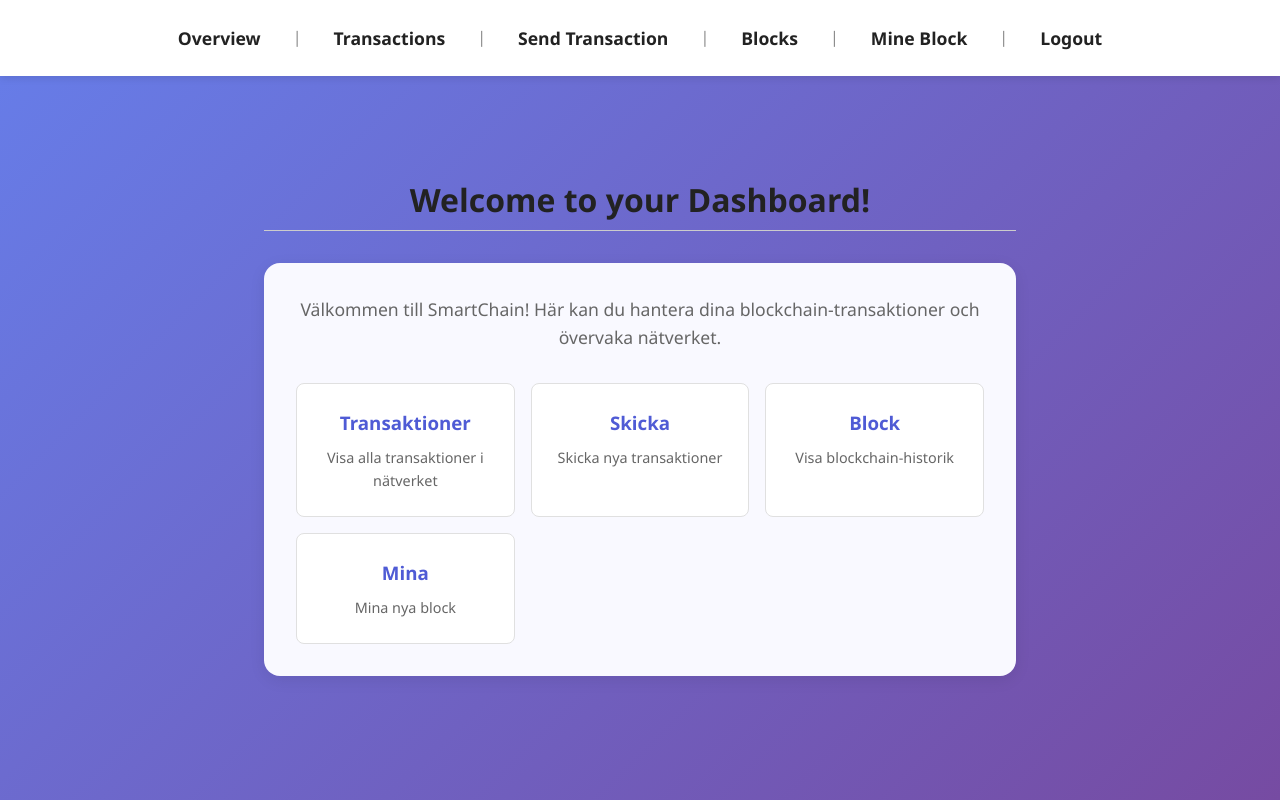
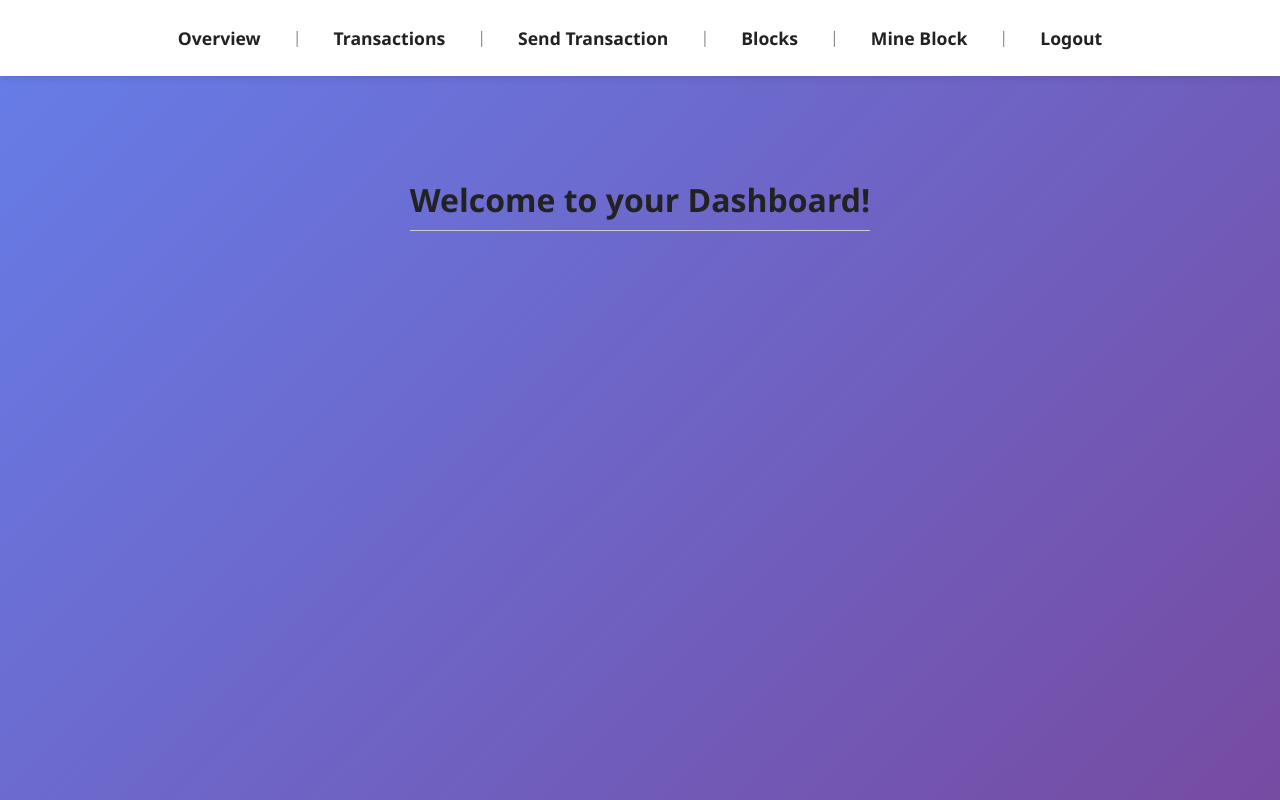
Before and after one commit to ritawi8/smartchain, a React (Vite) app in the folder client/: page /dashboard in a window 1280 px wide. Built offline with nearby package versions, Linux system fonts and the light colour scheme.

Commit message:
dashboard style

```diff
--- a/client/src/pages/Dashboard.jsx
+++ b/client/src/pages/Dashboard.jsx
@@ -15,86 +15,7 @@ const Dashboard = () => {
 				}}>
 				Welcome to your Dashboard!
 			</h2>
-			<div
-				style={{
-					background: '#f9f9ff',
-					borderRadius: '16px',
-					boxShadow: '0 4px 16px rgba(0,0,0,0.08)',
-					padding: '2rem',
-					marginTop: '2rem',
-				}}>
-				<p
-					style={{
-						fontSize: '1.1rem',
-						color: '#666',
-						lineHeight: '1.6',
-						textAlign: 'center',
-						marginBottom: '1.5rem',
-					}}>
-					Välkommen till SmartChain! Här kan du hantera dina
-					blockchain-transaktioner och övervaka nätverket.
-				</p>
-				<div
-					style={{
-						display: 'grid',
-						gridTemplateColumns: 'repeat(auto-fit, minmax(200px, 1fr))',
-						gap: '1rem',
-						marginTop: '2rem',
-					}}>
-					<div
-						style={{
-							background: 'white',
-							padding: '1.5rem',
-							borderRadius: '8px',
-							textAlign: 'center',
-							border: '1px solid #e0e0e0',
-						}}>
-						<h3 style={{ color: '#4f5bd5', marginBottom: '0.5rem' }}>
-							Transaktioner
-						</h3>
-						<p style={{ color: '#666', fontSize: '0.9rem' }}>
-							Visa alla transaktioner i nätverket
-						</p>
-					</div>
-					<div
-						style={{
-							background: 'white',
-							padding: '1.5rem',
-							borderRadius: '8px',
-							textAlign: 'center',
-							border: '1px solid #e0e0e0',
-						}}>
-						<h3 style={{ color: '#4f5bd5', marginBottom: '0.5rem' }}>Skicka</h3>
-						<p style={{ color: '#666', fontSize: '0.9rem' }}>
-							Skicka nya transaktioner
-						</p>
-					</div>
-					<div
-						style={{
-							background: 'white',
-							padding: '1.5rem',
-							borderRadius: '8px',
-							textAlign: 'center',
-							border: '1px solid #e0e0e0',
-						}}>
-						<h3 style={{ color: '#4f5bd5', marginBottom: '0.5rem' }}>Block</h3>
-						<p style={{ color: '#666', fontSize: '0.9rem' }}>
-							Visa blockchain-historik
-						</p>
-					</div>
-					<div
-						style={{
-							background: 'white',
-							padding: '1.5rem',
-							borderRadius: '8px',
-							textAlign: 'center',
-							border: '1px solid #e0e0e0',
-						}}>
-						<h3 style={{ color: '#4f5bd5', marginBottom: '0.5rem' }}>Mina</h3>
-						<p style={{ color: '#666', fontSize: '0.9rem' }}>Mina nya block</p>
-					</div>
-				</div>
-			</div>
+			{/* Här kan du lägga till översikt, statistik, eller vad du vill visa först */}
 		</div>
 	);
 };
```
